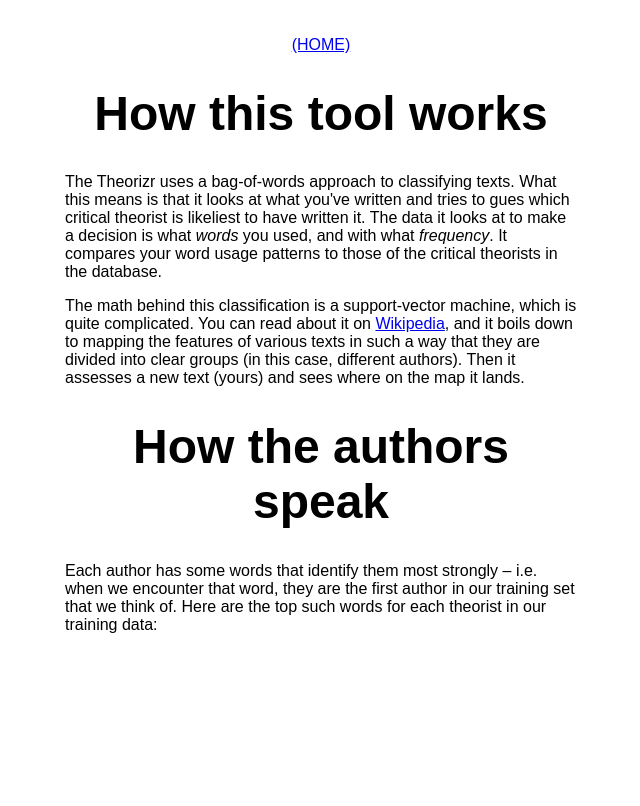
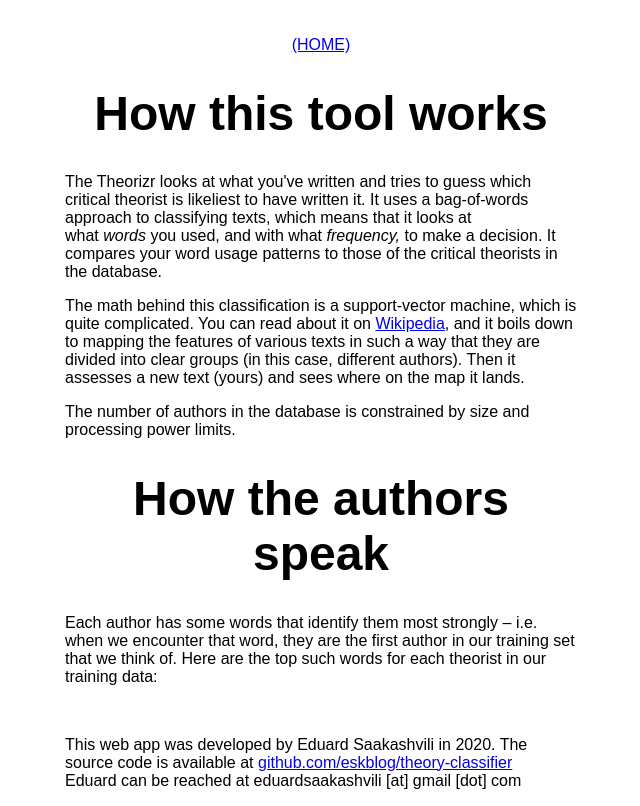
Before and after one commit to skshvl/theory-classifier, a Flask app: page /about in a window 1280 px wide. Shown: the whole page, without its empty margins (319-959 px from the left). Before the commit the page ends 633 px from the top, so only its background shows below. Run offline with Flask 2, Linux system fonts and the light colour scheme; parts of the project's set-up code (start-up, migrations or seed data) failed here and were passed over.

Commit message:
Update about.html

```diff
--- a/templates/about.html
+++ b/templates/about.html
@@ -15,17 +15,17 @@
         <a href="{{ url_for('home') }}">(HOME)</a>
     </div>
     <h1>How this tool works</h1>
-    <p>The Theorizr uses a bag-of-words approach to classifying texts.
-    What this means is that it looks at what you've written and tries to gues which critical theorist is
-    likeliest to have written it. The data it looks at to make a decision is what
-    <em>words</em> you used, and with what <em>frequency</em>.
-    It compares your word usage patterns to those of the critical
-    theorists in the database.</p>
+    <p>The Theorizr looks at what you've written and tries to guess which critical theorist is
+    likeliest to have written it. It uses a bag-of-words approach to classifying texts, which
+    means that it looks at what&nbsp;<em>words</em>&nbsp;you used, and with what&nbsp;<em>frequency, </em>to make a decision.
+    It compares your word usage patterns to those of the critical theorists in the database.
 <p>The math behind this classification is a support-vector machine, which is quite complicated.
 You can read about it on <a href="https://en.wikipedia.org/wiki/Support_vector_machine">Wikipedia</a>,
 and it boils down to mapping the features of various texts in such a way that they are divided
 into clear groups (in this case, different authors). Then it assesses a new text (yours)
 and sees where on the map it lands.</p>
+
+<p>The number of authors in the database is constrained by size and processing power limits.</p>
 
     <h1>How the authors speak</h1>
 
@@ -36,5 +36,9 @@ and sees where on the map it lands.</p>
     <p>{{line}}</p>
     {% endfor %}
 <p>&nbsp;</p>
+<p>This web app was developed by Eduard Saakashvili in 2020.
+The source code is available at <a href="https://github.com/eskblog/theory-classifier">github.com/eskblog/theory-classifier</a>
+<br/>
+Eduard can be reached at eduardsaakashvili [at] gmail [dot] com</p>
 </body>
 </html>
```
